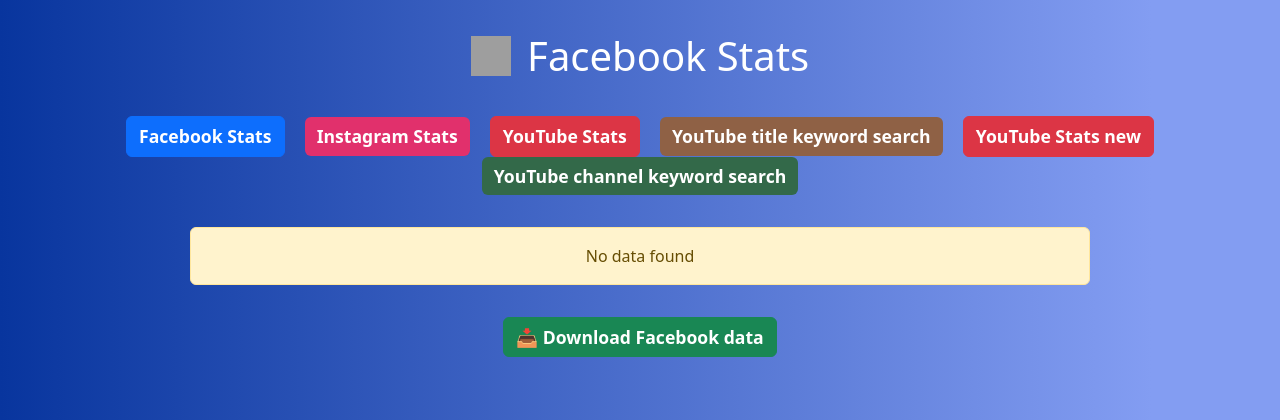
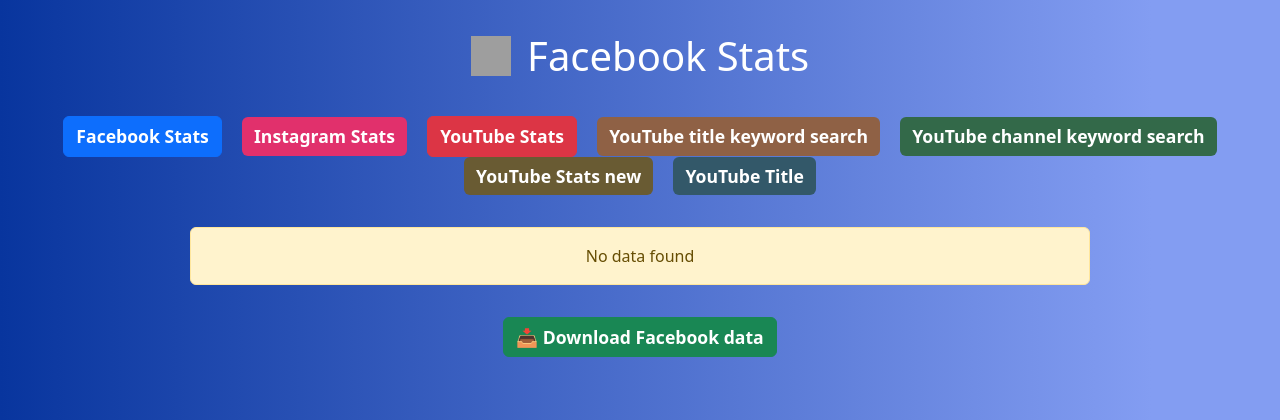
Before and after one commit to NasirMehmood12/keyword, a Flask app: page /facebook in a window 1280 px wide. Shown: the top 420 px of the page. Run offline with Flask 3, Linux system fonts and the light colour scheme; data that the repository does not hold is empty; parts of the project's set-up code (start-up, migrations or seed data) failed here and were passed over; some libraries are stand-ins or nearby versions; grey boxes are pictures that could not be loaded.

Commit message:
Update facebook.html

```diff
--- a/templates/facebook.html
+++ b/templates/facebook.html
@@ -52,12 +52,17 @@
             YouTube title keyword search
         </a>
 
-        <a href="/youtube2" class="btn btn-danger mx-2" style="font-size: 1.1rem; font-weight: 563;">YouTube Stats new</a>
+
 
         <a href="/keyword_views" class="btn mx-2" style="background-color: #336949; color: white; border: none;font-size: 1.1rem; font-weight: 563;">
             YouTube channel keyword search
         </a>
-
+<a href="/youtube2" class="btn mx-2" style="background-color: #695b33; color: white; border: none;font-size: 1.1rem; font-weight: 563;">
+           YouTube Stats new
+        </a>
+<a href="/title" class="btn mx-2" style="background-color: #335869; color: white; border: none;font-size: 1.1rem; font-weight: 563;">
+           YouTube Title
+        </a>
 
 
         <!-- <a href="/simple_stats" class="btn mx-2" style="background-color: #336949; color: white; border: none;font-size: 1.1rem; font-weight: 563;">
```
